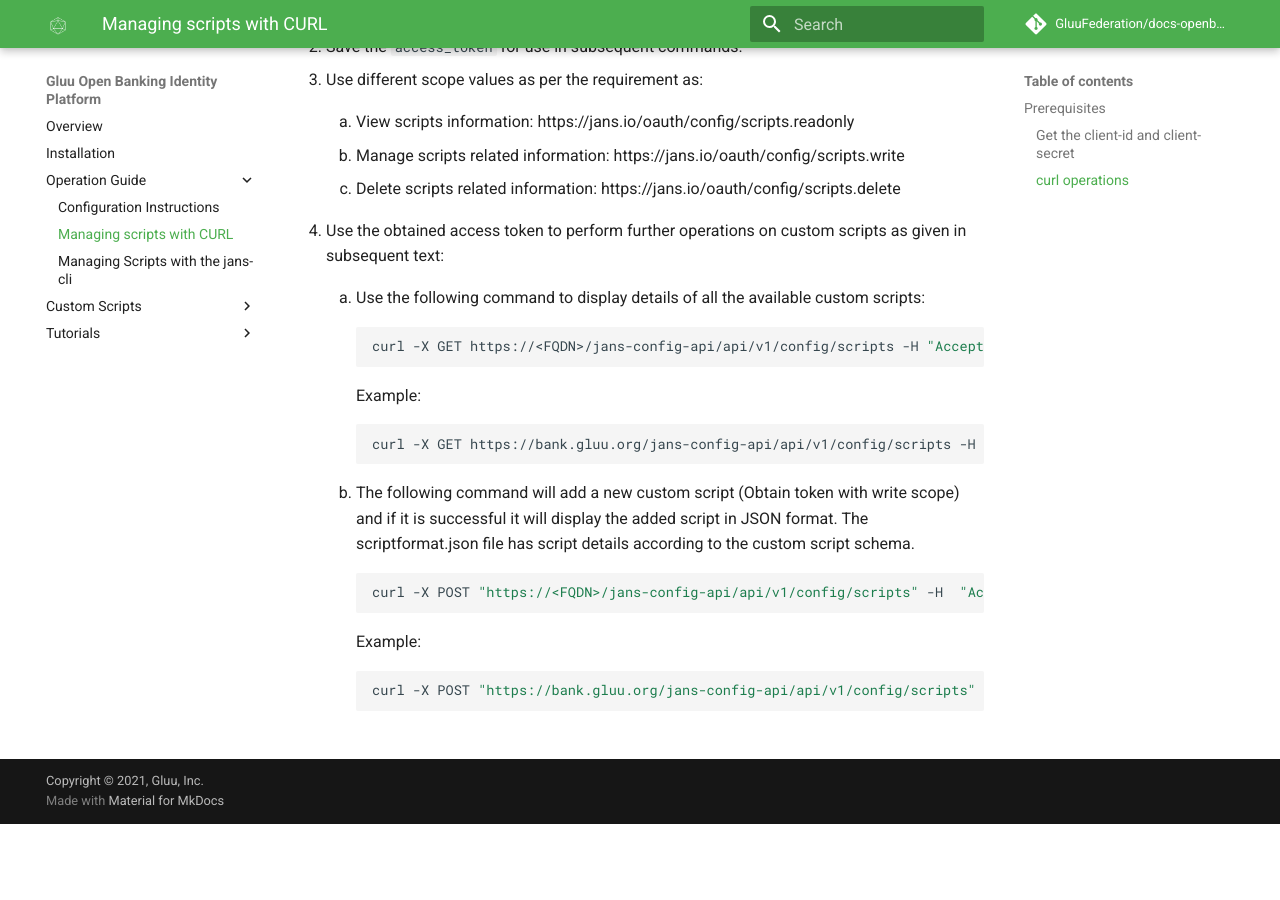
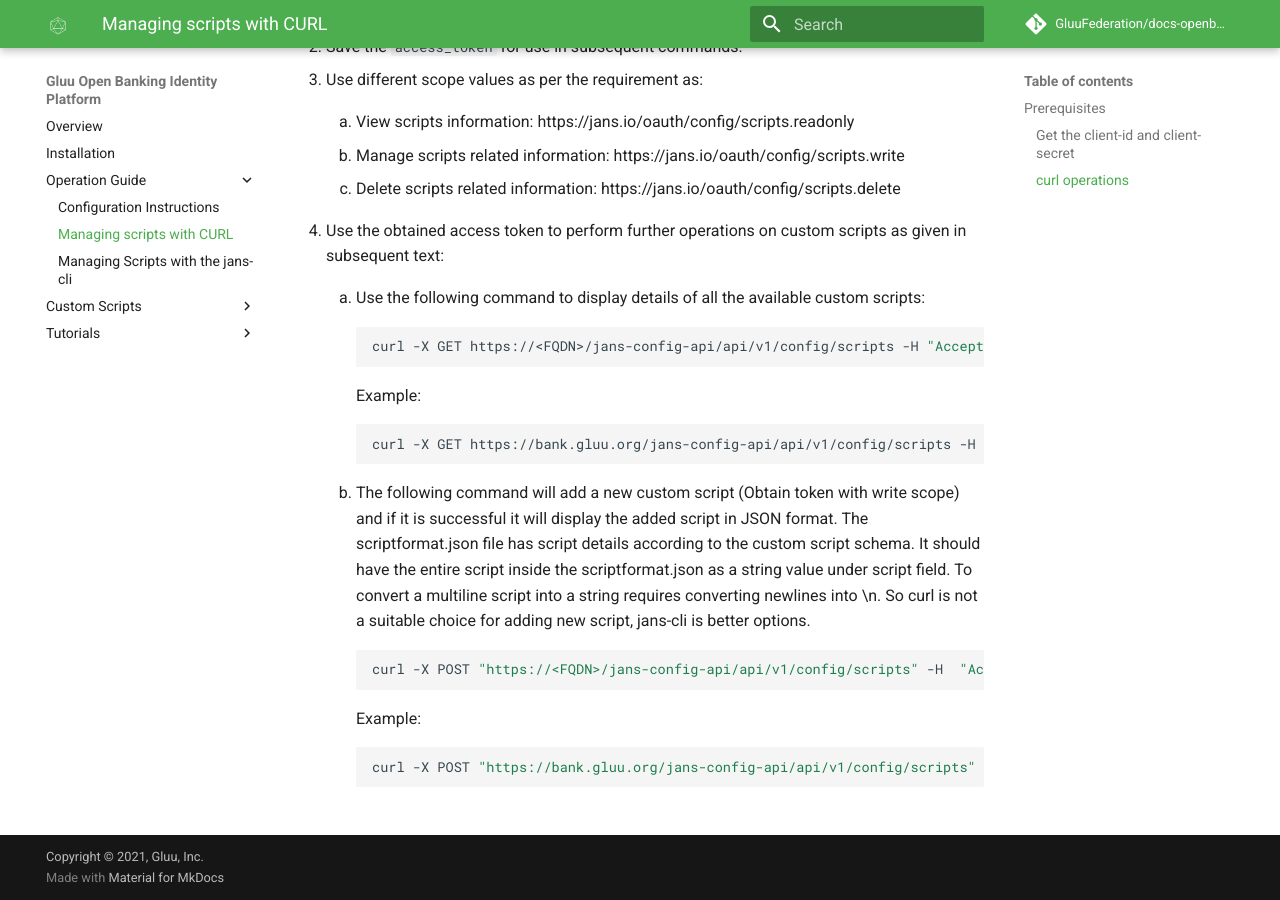
Before and after one commit to GluuFederation/docs-openbanking-prod, an MkDocs documentation site: the page built from docs/source/curl.md, in a window 1280 px wide and 900 px high, scrolled down 925 px. Built offline with MkDocs 1.6.1 and Material for MkDocs 9.7.7, drawn with Linux system fonts in a browser that asks for light colours; comment, search, counter and statistics services are not loaded; before the commit the page ends 1749 px from its top, so only the background shows below that.

Commit message:
fix: corrected the description
Updated the description that to add a new script through curl we should add the script into the JSON file as a string.

````diff
--- a/docs/source/curl.md
+++ b/docs/source/curl.md
@@ -56,7 +56,7 @@ Get a client and its associated password. Here, we will use the client id and se
         curl -X GET https://bank.gluu.org/jans-config-api/api/v1/config/scripts -H "Accept: application/json" -H "Authorization:Bearer ad34ac-8f2d-4bec-aed3-343adasda2" -H "Content-Type: application/json"
         ```
 
-    1.  The following command will add a new custom script (Obtain token with write scope) and if it is successful it will display the added script in JSON format. The scriptformat.json file has script details according to the custom script schema.
+    1.  The following command will add a new custom script (Obtain token with write scope) and if it is successful it will display the added script in JSON format. The scriptformat.json file has script details according to the custom script schema. It should have the entire script inside the scriptformat.json as a string value under script field. To convert a multiline script into a string requires converting newlines into \n. So curl is not a suitable choice for adding new script, jans-cli is better options.
 
         ```bash
         curl -X POST "https://<FQDN>/jans-config-api/api/v1/config/scripts" -H  "Accept: application/json" -H "Authorization:Bearer <access_token>" -H "Content-Type: application/json" --data @/home/user/scriptformat.json
````
